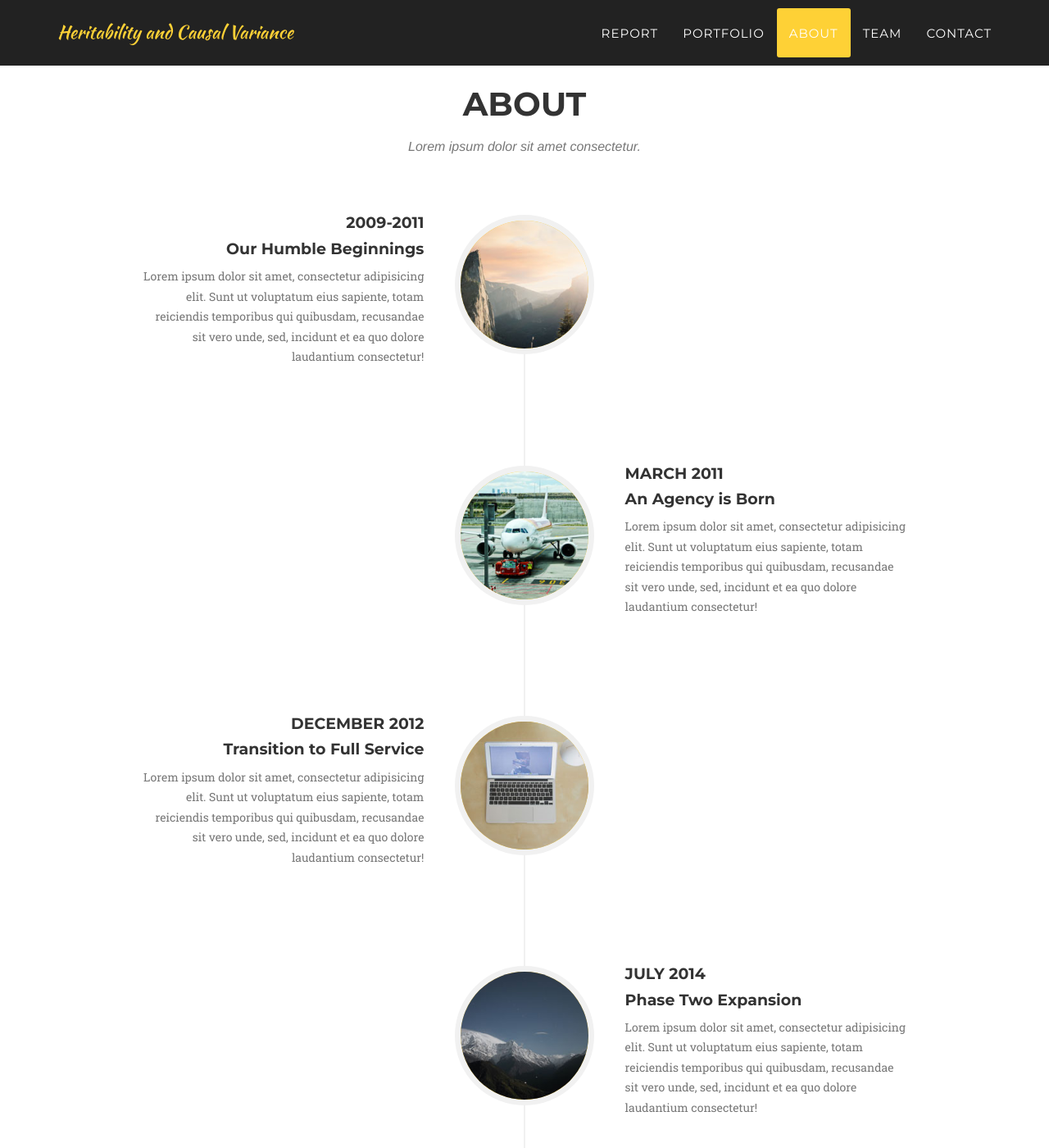
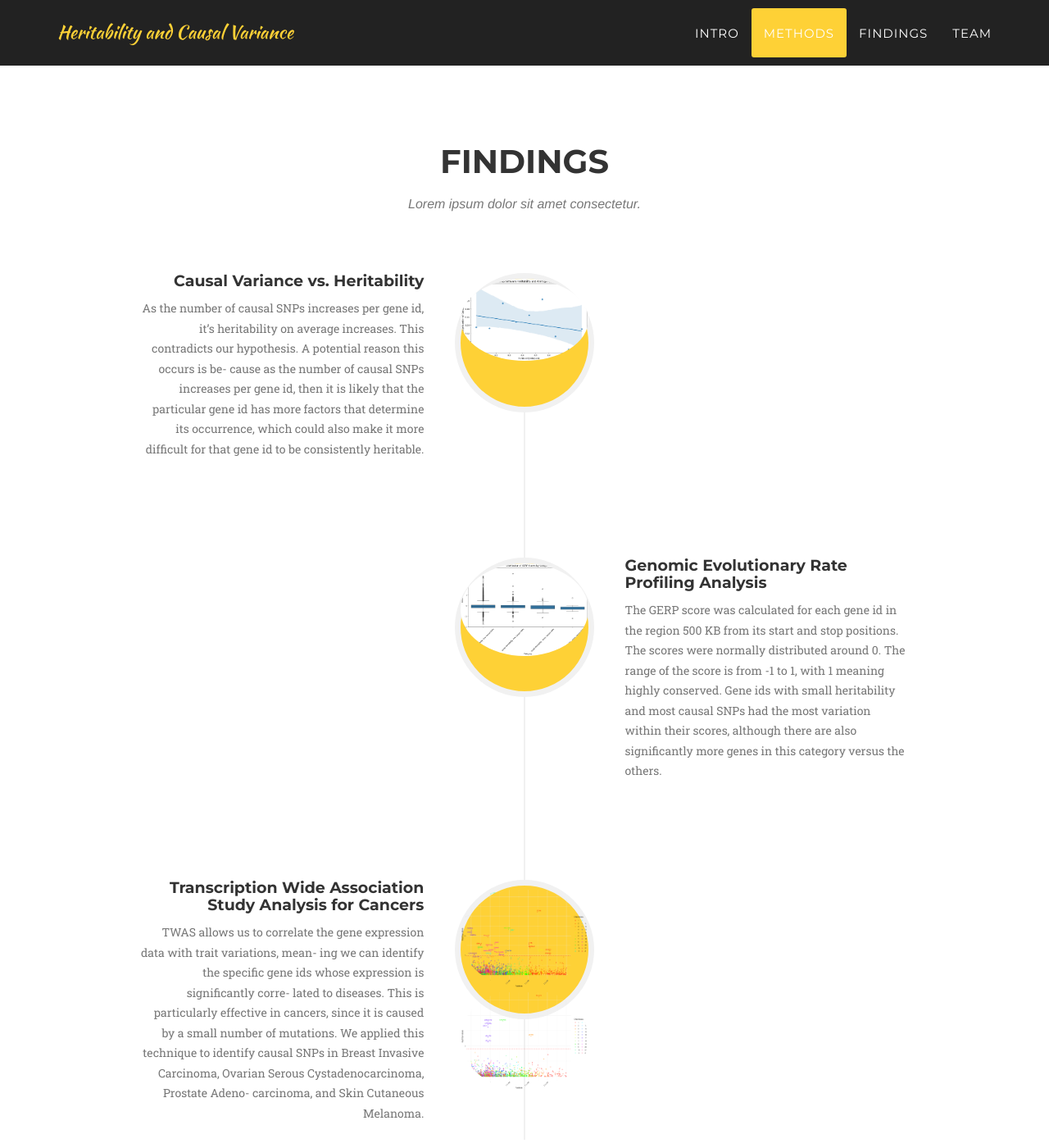
Before and after one commit to AntonBeliakovUCSD/Capstone, a Jekyll site: the page built from index.html, in a window 1280 px wide and 1400 px high, scrolled down 2826 px. Shown: the whole window at 82% size. Built offline with Jekyll 4.4.1, drawn with Linux system fonts in a browser that asks for light colours; some web fonts are replaced; some of the changed text lies outside the part shown.

Commit message:
Made edits

```diff
--- a/_includes/about.html
+++ b/_includes/about.html
@@ -3,7 +3,7 @@
         <div class="container">
             <div class="row">
                 <div class="col-lg-12 text-center">
-                    <h2 class="section-heading">About</h2>
+                    <h2 class="section-heading">Findings</h2>
                     <h3 class="section-subheading text-muted">Lorem ipsum dolor sit amet consectetur.</h3>
                 </div>
             </div>
@@ -12,67 +12,68 @@
                     <ul class="timeline">
                         <li>
                             <div class="timeline-image">
-                                <img class="img-circle img-responsive" src="img/about/1.jpg" alt="">
+                                <img class="img-circle img-responsive" src="img/findings/linear.png" alt="missing">
                             </div>
                             <div class="timeline-panel">
                                 <div class="timeline-heading">
-                                    <h4>2009-2011</h4>
-                                    <h4 class="subheading">Our Humble Beginnings</h4>
+                                    <h4 class="subheading">Causal Variance vs. Heritability</h4>
                                 </div>
                                 <div class="timeline-body">
-                                    <p class="text-muted">Lorem ipsum dolor sit amet, consectetur adipisicing elit. Sunt ut voluptatum eius sapiente, totam reiciendis temporibus qui quibusdam, recusandae sit vero unde, sed, incidunt et ea quo dolore laudantium consectetur!</p>
+                                    <p class="text-muted">As the number of causal SNPs increases per gene id, it’s heritability on average
+                                        increases. This contradicts our hypothesis. A potential reason this occurs is be-
+                                        cause as the number of causal SNPs increases per gene id, then it is likely that the
+                                        particular gene id has more factors that determine its occurrence, which could also
+                                        make it more difficult for that gene id to be consistently heritable.</p>
                                 </div>
                             </div>
                         </li>
                         <li class="timeline-inverted">
                             <div class="timeline-image">
-                                <img class="img-circle img-responsive" src="img/about/2.jpg" alt="">
+                                <img class="img-circle img-responsive" src="img/findings/gerp_cat.png" alt="missing">
                             </div>
                             <div class="timeline-panel">
                                 <div class="timeline-heading">
-                                    <h4>March 2011</h4>
-                                    <h4 class="subheading">An Agency is Born</h4>
+                                    <h4 class="subheading">Genomic Evolutionary Rate Profiling Analysis</h4>
                                 </div>
                                 <div class="timeline-body">
-                                    <p class="text-muted">Lorem ipsum dolor sit amet, consectetur adipisicing elit. Sunt ut voluptatum eius sapiente, totam reiciendis temporibus qui quibusdam, recusandae sit vero unde, sed, incidunt et ea quo dolore laudantium consectetur!</p>
+                                    <p class="text-muted">The GERP score was calculated for each gene id in the region 500 KB from its
+                                        start and stop positions. The scores were normally distributed around 0. The
+                                        range of the score is from -1 to 1, with 1 meaning highly conserved. Gene ids with
+                                        small heritability and most causal SNPs had the most variation within their scores,
+                                        although there are also significantly more genes in this category versus the others.</p>
+
+                                        <!-- Add the Table-->
+
                                 </div>
                             </div>
                         </li>
                         <li>
                             <div class="timeline-image">
-                                <img class="img-circle img-responsive" src="img/about/3.jpg" alt="">
+                                <img class="img-circle img-responsive" src="img/findings/Manhattan_prostate_cancer.png" alt="missing">
+                                <img class="img-circle img-responsive" src="img/findings/Manhattan_ovarian_cancer.png" alt="missing">
                             </div>
                             <div class="timeline-panel">
                                 <div class="timeline-heading">
-                                    <h4>December 2012</h4>
-                                    <h4 class="subheading">Transition to Full Service</h4>
+                                    <h4 class="subheading">Transcription Wide Association Study Analysis for Cancers</h4>
                                 </div>
                                 <div class="timeline-body">
-                                    <p class="text-muted">Lorem ipsum dolor sit amet, consectetur adipisicing elit. Sunt ut voluptatum eius sapiente, totam reiciendis temporibus qui quibusdam, recusandae sit vero unde, sed, incidunt et ea quo dolore laudantium consectetur!</p>
+                                    <p class="text-muted">TWAS allows us to correlate the gene expression data with trait variations, mean-
+                                        ing we can identify the specific gene ids whose expression is significantly corre-
+                                        lated to diseases. This is particularly effective in cancers, since it is caused by a
+                                        small number of mutations. We applied this technique to identify causal SNPs in
+                                        Breast Invasive Carcinoma, Ovarian Serous Cystadenocarcinoma, Prostate Adeno-
+                                        carcinoma, and Skin Cutaneous Melanoma.</p>
                                 </div>
                             </div>
                         </li>
-                        <li class="timeline-inverted">
-                            <div class="timeline-image">
-                                <img class="img-circle img-responsive" src="img/about/4.jpg" alt="">
-                            </div>
-                            <div class="timeline-panel">
-                                <div class="timeline-heading">
-                                    <h4>July 2014</h4>
-                                    <h4 class="subheading">Phase Two Expansion</h4>
-                                </div>
-                                <div class="timeline-body">
-                                    <p class="text-muted">Lorem ipsum dolor sit amet, consectetur adipisicing elit. Sunt ut voluptatum eius sapiente, totam reiciendis temporibus qui quibusdam, recusandae sit vero unde, sed, incidunt et ea quo dolore laudantium consectetur!</p>
-                                </div>
-                            </div>
-                        </li>
+                        <!-- Use this circle elsewhere
                         <li class="timeline-inverted">
                             <div class="timeline-image">
                                 <h4>Be Part
                                     <br>Of Our
                                     <br>Story!</h4>
                             </div>
-                        </li>
+                        </li> -->
                     </ul>
                 </div>
             </div>
--- a/_includes/header.html
+++ b/_includes/header.html
@@ -19,19 +19,16 @@
                         <a href="#page-top"></a>
                     </li>
                     <li>
-                        <a class="page-scroll" href="#services">Report</a>
+                        <a class="page-scroll" href="#services">Intro</a>
                     </li>
                     <li>
-                        <a class="page-scroll" href="#portfolio">Portfolio</a>
+                        <a class="page-scroll" href="#portfolio">Methods</a>
                     </li>
                     <li>
-                        <a class="page-scroll" href="#about">About</a>
+                        <a class="page-scroll" href="#about">Findings</a>
                     </li>
                     <li>
                         <a class="page-scroll" href="#team">Team</a>
-                    </li>
-                    <li>
-                        <a class="page-scroll" href="#contact">Contact</a>
                     </li>
                 </ul>
             </div>
@@ -46,7 +43,7 @@
             <div class="intro-text">
                 <div class="intro-lead-in">How does</div>
                 <div class="intro-heading">Heritability Correlate With Causal Variance?</div>
-                <a href="#services" class="page-scroll btn btn-xl">Tell Me More</a>
+                <a href="#services" class="page-scroll btn btn-xl">Learn how</a>
             </div>
         </div>
     </header>
--- a/_includes/services.html
+++ b/_includes/services.html
@@ -3,17 +3,27 @@
         <div class="container">
             <div class="row">
                 <div class="col-lg-12 text-center">
-                    <h2 class="section-heading">Services</h2>
-                    <h3 class="section-subheading text-muted">Lorem ipsum dolor sit amet consectetur.</h3>
+                    <h2 class="section-heading">Intro</h2>
+                    <h3 class="section-subheading text-muted">
+                        The initial hypothesis is that there is a positive linear relationship and as the number
+of causal snps increases for a gene id, the higher it’s heritability is likely to be. This
+hypothesis would align with the assumption in existing literature that gene ids or
+traits with few causal variants are also not highly conserved. The linear regression,
+grouping, and visualizations align with the hypothesis. The GERP score analysis
+offers a key interesting result about gene ids with high heritability and low causal
+snps. The TWAS analysis is currently underway, and is being conducted on cancer
+traits since they are highly heritable and have few causal SNPs.
+                    </h3>
                 </div>
             </div>
+
             <div class="row text-center">
                 <div class="col-md-4">
                     <span class="fa-stack fa-4x">
                         <i class="fa fa-circle fa-stack-2x text-primary"></i>
                         <i class="fa fa-shopping-cart fa-stack-1x fa-inverse"></i>
                     </span>
-                    <h4 class="service-heading">E-Commerce</h4>
+                    <h4 class="service-heading">Temp</h4>
                     <p class="text-muted">Lorem ipsum dolor sit amet, consectetur adipisicing elit. Minima maxime quam architecto quo inventore harum ex magni, dicta impedit.</p>
                 </div>
                 <div class="col-md-4">
@@ -21,7 +31,7 @@
                         <i class="fa fa-circle fa-stack-2x text-primary"></i>
                         <i class="fa fa-laptop fa-stack-1x fa-inverse"></i>
                     </span>
-                    <h4 class="service-heading">Responsive Design</h4>
+                    <h4 class="service-heading">Temp</h4>
                     <p class="text-muted">Lorem ipsum dolor sit amet, consectetur adipisicing elit. Minima maxime quam architecto quo inventore harum ex magni, dicta impedit.</p>
                 </div>
                 <div class="col-md-4">
@@ -29,7 +39,7 @@
                         <i class="fa fa-circle fa-stack-2x text-primary"></i>
                         <i class="fa fa-lock fa-stack-1x fa-inverse"></i>
                     </span>
-                    <h4 class="service-heading">Web Security</h4>
+                    <h4 class="service-heading">Temp</h4>
                     <p class="text-muted">Lorem ipsum dolor sit amet, consectetur adipisicing elit. Minima maxime quam architecto quo inventore harum ex magni, dicta impedit.</p>
                 </div>
             </div>
--- a/_includes/team.html
+++ b/_includes/team.html
@@ -3,10 +3,32 @@
         <div class="container">
             <div class="row">
                 <div class="col-lg-12 text-center">
-                    <h2 class="section-heading">Our Amazing Team</h2>
-                    <h3 class="section-subheading text-muted">Lorem ipsum dolor sit amet consectetur.</h3>
+                    <h2 class="section-heading">Our Team</h2>
+                    <h3 class="section-subheading text-muted"></h3>
                 </div>
             </div>
+            <div class="row">
+                {% for member in site.mentor %}
+                <div class="col-sm-4">
+                    <div class="team-member">
+                        <img src="img/team/{{ member.pic }}.png" class="img-responsive img-circle" alt="">
+                        <h4>{{ member.name }}</h4>
+                        <p class="text-muted">{{ member.position }}</p>
+                        <ul class="list-inline social-buttons">
+                            {% for network in member.social %}
+                            <li>
+                                <a href="{{ network.url }}">
+                                    <i class="fa fa-{{ network.title }}"></i>
+                                </a>
+                            </li>
+                            {% endfor %}
+
+                        </ul>
+                    </div>
+                </div>
+                {% endfor %}
+            </div>
+
             <div class="row">
                 {% for member in site.people %}
                 <div class="col-sm-4">
--- a/_layouts/default.html
+++ b/_layouts/default.html
@@ -12,7 +12,6 @@
     {% include about.html %}
     {% include team.html %}
     {% include clients.html %}
-    {% include contact.html %}
     {% include footer.html %}
     {% include modals.html %}
     {% include js.html %}
```
Also changed, not shown: img/findings/Manhattan_ovarian_cancer.png (added), img/findings/Manhattan_prostate_cancer.png (added), img/findings/gerp_cat.png (added), img/findings/linear.png (added).
